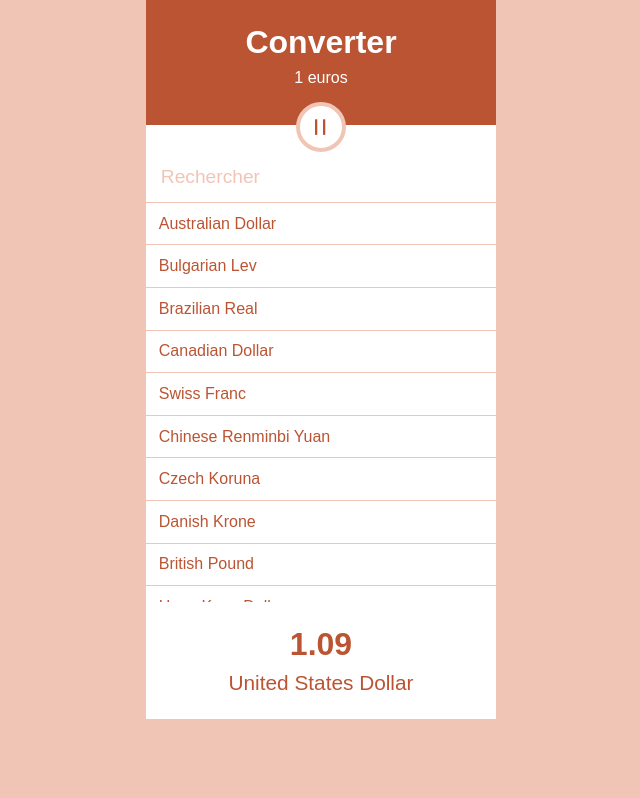
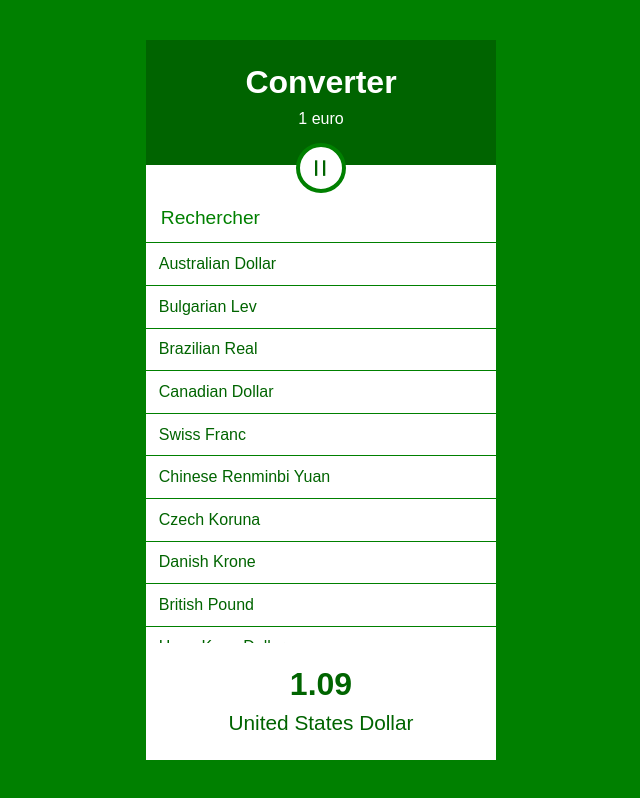
Before and after one commit to AlexandreGomesDaSilva/Currency-Converter, a React (Vite) app: page / in a window 1280 px wide. Shown: the whole page, without its empty margins (319-959 px from the left). Built offline with nearby package versions, Linux system fonts and the light colour scheme.

Commit message:
Adding new global styles + overview screenshot + Updating README file

```diff
--- a/src/components/Header/Header.jsx
+++ b/src/components/Header/Header.jsx
@@ -5,7 +5,7 @@ import './Header.scss';
 const Header = ({ currentAmount }) => (
   <header className="header">
     <h1 className="header-title">Converter</h1>
-    <p className="header-amount">{currentAmount} euros</p>
+    <p className="header-amount">{currentAmount} euro</p>
   </header>
 );
 
--- a/src/styles/_variables.scss
+++ b/src/styles/_variables.scss
@@ -3,8 +3,8 @@ $fwBold: 700;
 $fwNormal: 500;
 $fwlight: 300;
 
-$mainColor: #bb5432;
-$altColor: #f1c5b6;
+$mainColor: #006400;
+$altColor: #008000;
 $lightColor: #fff;
 
 $fastTransition: 0.2s;
--- a/src/styles/index.scss
+++ b/src/styles/index.scss
@@ -7,6 +7,10 @@ body {
 	-webkit-font-smoothing: antialiased;
 	-moz-osx-font-smoothing: grayscale;
 	background-color: v.$altColor;
+	display: flex;
+  justify-content: center;
+  align-items: center;
+  height: 100vh;
 }
 
 code {
```
Also changed, not shown: 2 other files (tests, documents, lock files or other folders).
